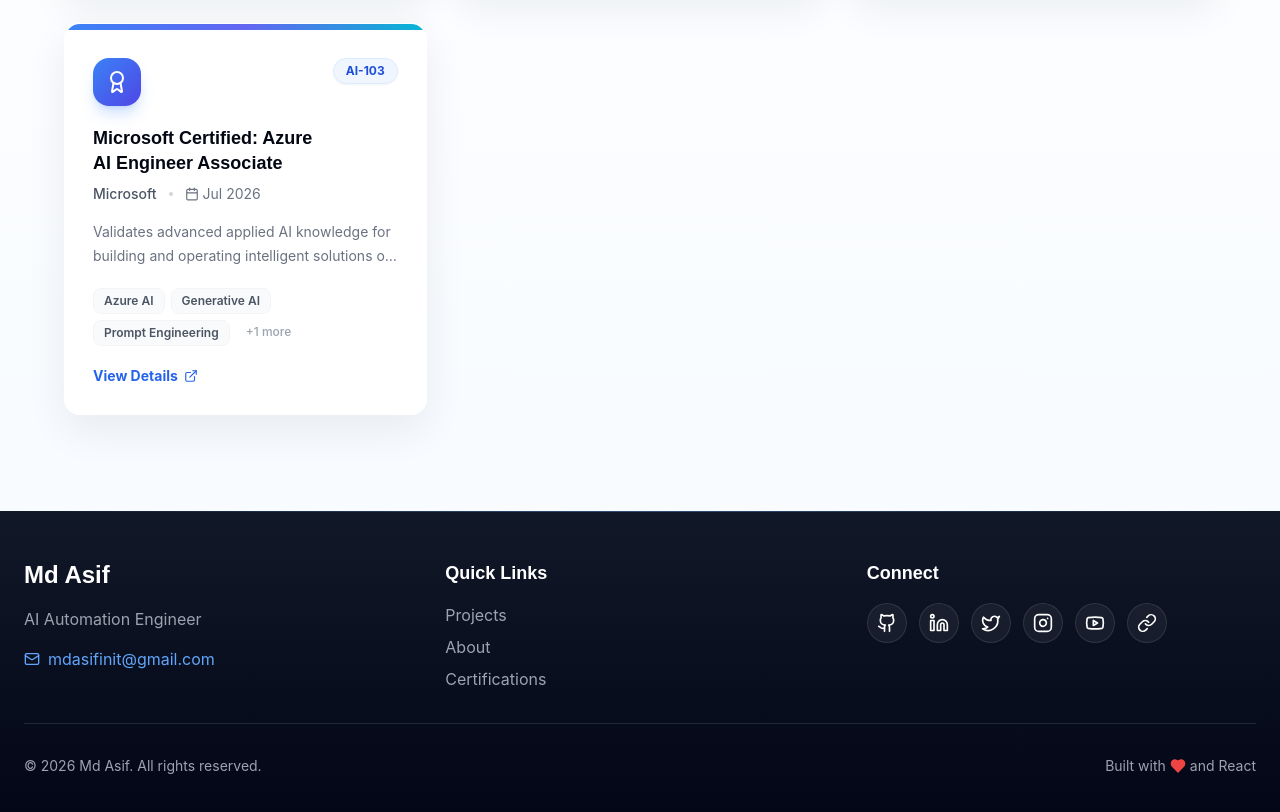
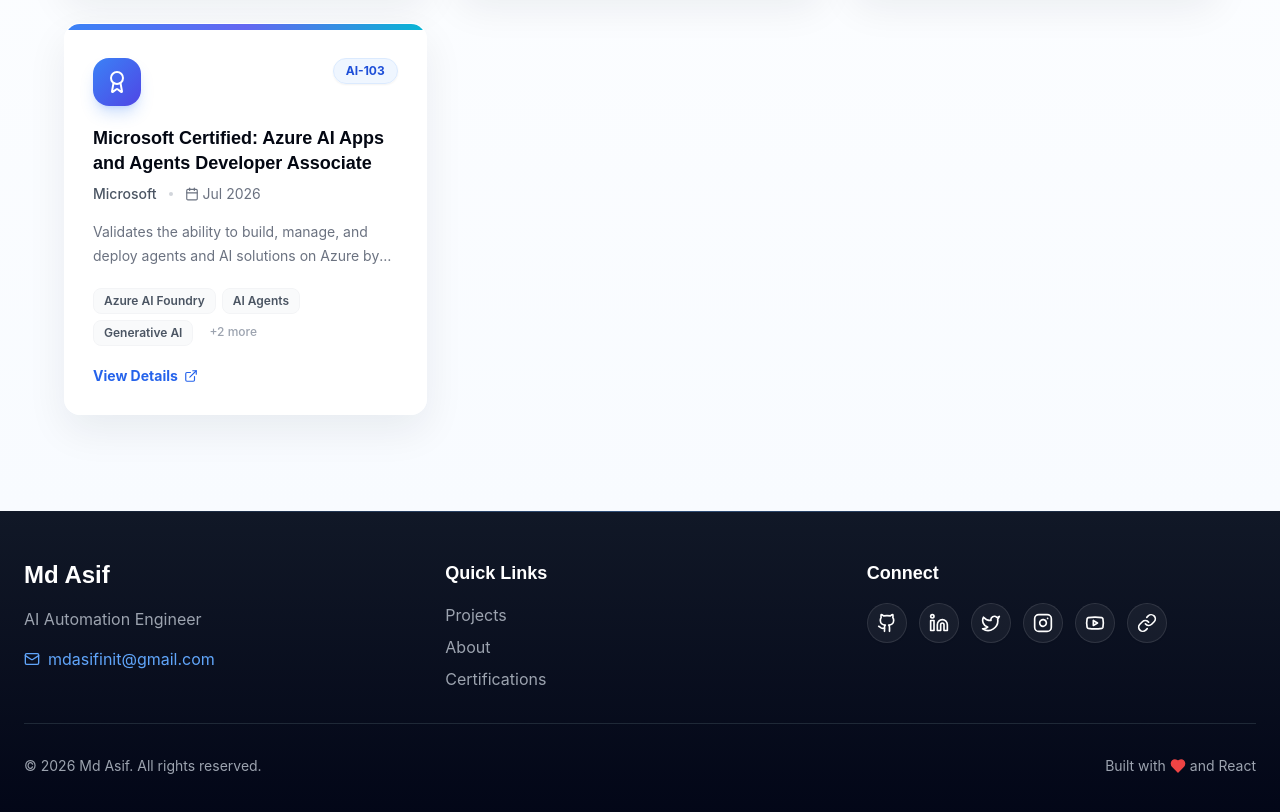
Before and after one commit to MdAsifInIT/portfolio, a React (Create React App) app in the folder frontend/: page / in a window 1280 px wide. Shown: the part 5940-6752 px from the top of the page. Built offline with nearby package versions, Linux system fonts and the light colour scheme.

Commit message:
Update AI-103 certification metadata

```diff
--- a/frontend/src/data/mock.js
+++ b/frontend/src/data/mock.js
@@ -714,22 +714,24 @@ export const certifications = [
   },
   {
     id: 4,
-    name: "Microsoft Certified: Azure AI Engineer Associate",
+    name: "Microsoft Certified: Azure AI Apps and Agents Developer Associate",
     code: "AI-103",
     issuer: "Microsoft",
     credentialId: "",
     issueDate: "2026-07",
     expiryDate: null,
-    credentialUrl: null,
+    credentialUrl:
+      "https://learn.microsoft.com/en-us/credentials/certifications/azure-ai-apps-and-agents-developer-associate/?practice-assessment-type=certification",
     badgeImage: "",
     skills: [
-      "Azure AI",
+      "Azure AI Foundry",
+      "AI Agents",
       "Generative AI",
       "Prompt Engineering",
-      "AI Solution Design",
+      "AI Solution Deployment",
     ],
     description:
-      "Validates advanced applied AI knowledge for building and operating intelligent solutions on Azure.",
+      "Validates the ability to build, manage, and deploy agents and AI solutions on Azure by using Microsoft AI Foundry.",
   },
 ];
 
```
